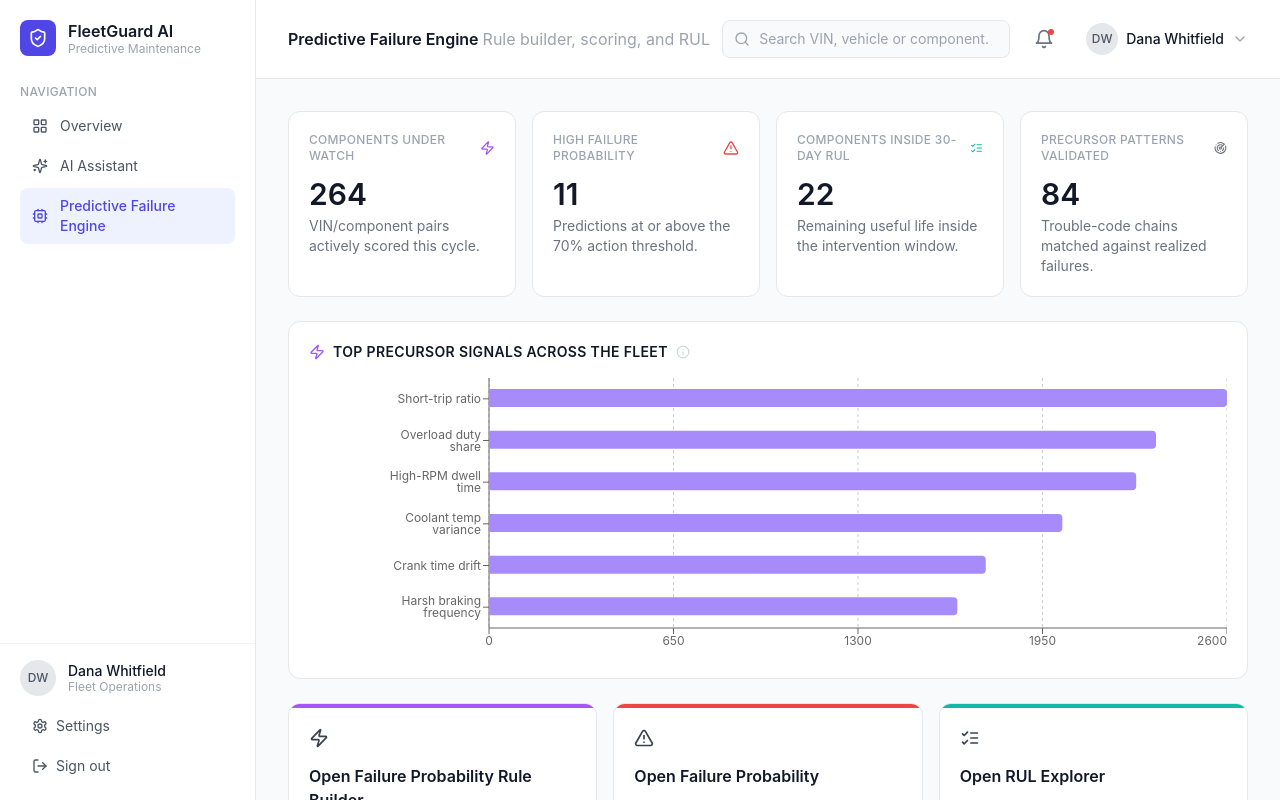
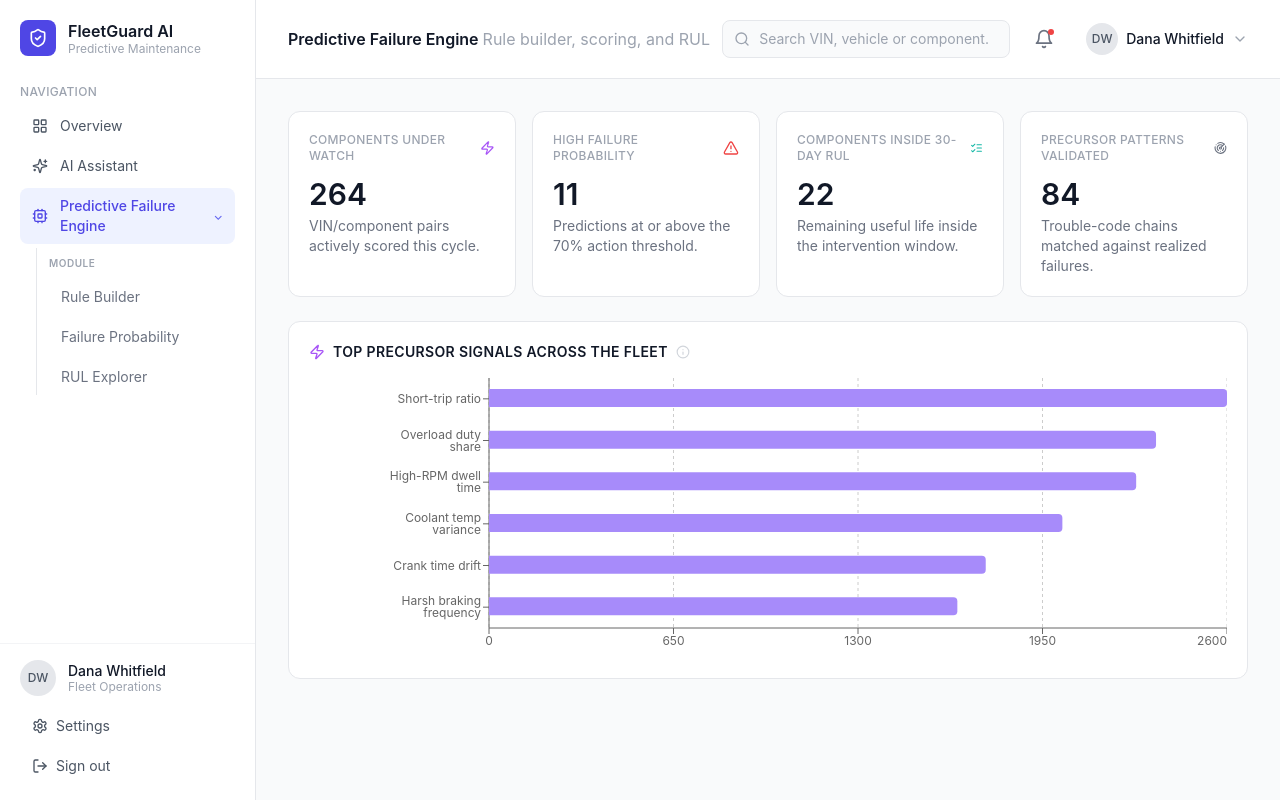
Before and after one commit to fathimaays26/FleetAI-frontend, a React (Vite) app in the folder frontend/: page /predictive-failure-engine in a window 1280 px wide. Shown: the top 800 px of the page. Built offline with nearby package versions, Linux system fonts and the light colour scheme.

Commit message:
feat: move PFE sub-navigation to sidebar

```diff
--- a/frontend/src/components/layout/Sidebar.jsx
+++ b/frontend/src/components/layout/Sidebar.jsx
@@ -1,13 +1,47 @@
-import { NavLink } from "react-router-dom";
-import { ShieldCheck, LayoutGrid, Sparkles, Cpu, Settings, LogOut } from "lucide-react";
+import { NavLink, useLocation } from "react-router-dom";
+import {
+  ShieldCheck,
+  LayoutGrid,
+  Sparkles,
+  Cpu,
+  Settings,
+  LogOut,
+} from "lucide-react";
 
 const navItems = [
   { to: "/", label: "Overview", icon: LayoutGrid },
   { to: "/ai-assistant", label: "AI Assistant", icon: Sparkles },
-  { to: "/predictive-failure-engine", label: "Predictive Failure Engine", icon: Cpu },
+  {
+    to: "/predictive-failure-engine",
+    label: "Predictive Failure Engine",
+    icon: Cpu,
+    isModule: true,
+  },
+];
+
+const predictiveSubItems = [
+    {
+    to: "/predictive-failure-engine/rule-builder",
+    label: "Rule Builder",
+  },
+    {
+    to: "/predictive-failure-engine/failure-probability",
+    label: "Failure Probability",
+  },
+
+  {
+    to: "/predictive-failure-engine/rul-explorer",
+    label: "RUL Explorer",
+  },
 ];
 
 export default function Sidebar() {
+  const location = useLocation();
+
+  // True when we are anywhere inside Predictive Failure Engine
+  const isPredictiveActive =
+    location.pathname.startsWith("/predictive-failure-engine");
+
   return (
     <aside className="w-64 h-screen bg-white border-r border-gray-200 flex flex-col shrink-0">
       {/* Logo */}
@@ -15,23 +49,37 @@ export default function Sidebar() {
         <div className="w-9 h-9 rounded-lg bg-indigo-600 flex items-center justify-center shrink-0">
           <ShieldCheck className="w-5 h-5 text-white" />
         </div>
+
         <div>
-          <div className="font-semibold text-gray-900 leading-tight">FleetGuard AI</div>
-          <div className="text-xs text-gray-400 leading-tight">Predictive Maintenance</div>
+          <div className="font-semibold text-gray-900 leading-tight">
+            FleetGuard AI
+          </div>
+          <div className="text-xs text-gray-400 leading-tight">
+            Predictive Maintenance
+          </div>
         </div>
       </div>
 
-      {/* Nav */}
+      {/* Navigation */}
       <div className="px-5 mt-2">
-        <div className="text-xs font-medium text-gray-400 tracking-wide mb-2">NAVIGATION</div>
+        <div className="text-xs font-medium text-gray-400 tracking-wide mb-2">
+          NAVIGATION
+        </div>
+
         <nav className="space-y-1">
-          {navItems.map(({ to, label, icon: Icon }) => (
+          {navItems.map(({ to, label, icon: Icon, isModule }) => {
+            const isActive = isModule
+              ? isPredictiveActive
+              : location.pathname === to;
+
+            return (
+              <div key={to}>
                 <NavLink
-              key={to}
                   to={to}
                   end={to === "/"}
-              className={({ isActive }) =>
-                `flex items-center gap-3 px-3 py-2 rounded-lg text-sm transition-colors ${
+                  className={
+                    `flex items-center gap-3 px-3 py-2 rounded-lg text-sm transition-colors ` +
+                    `${
                       isActive
                         ? "bg-indigo-50 text-indigo-600 font-medium"
                         : "text-gray-600 hover:bg-gray-50"
@@ -39,13 +87,53 @@ export default function Sidebar() {
                   }
                 >
                   <Icon className="w-4 h-4 shrink-0" />
+
+                  <span className="flex-1">{label}</span>
+
+                  {/* Arrow only when PFE is open */}
+                  {isModule && isPredictiveActive && (
+                    <span className="text-indigo-500 text-xs">⌄</span>
+                  )}
+
+                  {/* Arrow when PFE is closed */}
+                  {isModule && !isPredictiveActive && (
+                    <span className="text-gray-400 text-xs">›</span>
+                  )}
+                </NavLink>
+
+                {/* PFE sub-navigation */}
+                {isModule && isPredictiveActive && (
+                  <div className="mt-1 ml-4 pl-3 border-l border-gray-200">
+                    <div className="text-[10px] font-semibold text-gray-400 tracking-wider uppercase py-2">
+                      Module
+                    </div>
+
+                    <div className="space-y-1">
+                      {predictiveSubItems.map(({ to, label }) => (
+                        <NavLink
+                          key={to}
+                          to={to}
+                          className={({ isActive }) =>
+                            `block px-3 py-2 rounded-lg text-sm transition-colors ${
+                              isActive
+                                ? "bg-indigo-50 text-indigo-600 font-medium"
+                                : "text-gray-500 hover:bg-gray-50 hover:text-gray-700"
+                            }`
+                          }
+                        >
                           {label}
                         </NavLink>
                       ))}
+                    </div>
+                  </div>
+                )}
+              </div>
+            );
+          })}
         </nav>
       </div>
 
-      {/* Spacer pushes profile block to bottom */}
+      {/* Spacer */}
       <div className="flex-1" />
 
       {/* User + settings */}
@@ -54,17 +142,26 @@ export default function Sidebar() {
           <div className="w-9 h-9 rounded-full bg-gray-200 flex items-center justify-center text-xs font-medium text-gray-600 shrink-0">
             DW
           </div>
+
           <div>
-            <div className="text-sm font-medium text-gray-900 leading-tight">Dana Whitfield</div>
-            <div className="text-xs text-gray-400 leading-tight">Fleet Operations</div>
+            <div className="text-sm font-medium text-gray-900 leading-tight">
+              Dana Whitfield
+            </div>
+            <div className="text-xs text-gray-400 leading-tight">
+              Fleet Operations
             </div>
           </div>
+        </div>
+
         <div className="space-y-1">
           <button className="w-full flex items-center gap-2 px-3 py-2 rounded-lg text-sm text-gray-600 hover:bg-gray-50">
-            <Settings className="w-4 h-4" /> Settings
+            <Settings className="w-4 h-4" />
+            Settings
           </button>
+
           <button className="w-full flex items-center gap-2 px-3 py-2 rounded-lg text-sm text-gray-600 hover:bg-gray-50">
-            <LogOut className="w-4 h-4" /> Sign out
+            <LogOut className="w-4 h-4" />
+            Sign out
           </button>
         </div>
       </div>
--- a/frontend/src/views/PFEOverview.jsx
+++ b/frontend/src/views/PFEOverview.jsx
@@ -1,13 +1,9 @@
 import { Zap, AlertTriangle, ListChecks, Radar } from "lucide-react";
-import { useNavigate } from "react-router-dom";
 import PfeStatCard from "../components/pfe/PfeStatCard";
 import TopPrecursorChart from "../components/pfe/TopPrecursorChart";
-import ShortcutCard from "../components/pfe/ShortcutCard";
 import { pfeStats, topPrecursorSignals } from "../data/pfeMockData";
 
 export default function PFEOverview() {
-  const navigate = useNavigate();
-
   return (
     <div className="space-y-6">
       <div className="grid grid-cols-4 gap-4">
@@ -18,6 +14,7 @@ export default function PFEOverview() {
           value={pfeStats.componentsUnderWatch}
           description="VIN/component pairs actively scored this cycle."
         />
+
         <PfeStatCard
           icon={AlertTriangle}
           accent="text-red-500"
@@ -25,6 +22,7 @@ export default function PFEOverview() {
           value={pfeStats.highFailureProbability}
           description="Predictions at or above the 70% action threshold."
         />
+
         <PfeStatCard
           icon={ListChecks}
           accent="text-teal-500"
@@ -32,6 +30,7 @@ export default function PFEOverview() {
           value={pfeStats.componentsInside30DayRUL}
           description="Remaining useful life inside the intervention window."
         />
+
         <PfeStatCard
           icon={Radar}
           accent="text-gray-500"
@@ -42,32 +41,6 @@ export default function PFEOverview() {
       </div>
 
       <TopPrecursorChart data={topPrecursorSignals} />
-
-      <div className="grid grid-cols-3 gap-4">
-        <ShortcutCard
-          icon={Zap}
-          accent="purple"
-          title="Open Failure Probability Rule Builder"
-          description="VoltIQ-style guided flow: select a failed part, review its fleet history, correlate telematics signals, and deploy a Failure Probability Calculation Rule."
-          onOpen={() => navigate("/predictive-failure-engine/rule-builder")}
-        />
-        <ShortcutCard
-          icon={AlertTriangle}
-          accent="red"
-          title="Open Failure Probability"
-          description="Ranked by VIN — pick a vehicle, then check the failure probability of every part tracked on it, with the precursor signals driving each score."
-          onOpen={() =>
-            navigate("/predictive-failure-engine/failure-probability")
-          }
-        />
-        <ShortcutCard
-          icon={ListChecks}
-          accent="teal"
-          title="Open RUL Explorer"
-          description="Ranked by VIN — pick a vehicle, then check the remaining useful life of every part tracked on it, with the degradation curve behind each estimate."
-          onOpen={() => navigate("/predictive-failure-engine/rul-explorer")}
-        />
-      </div>
     </div>
   );
 }
```
Lines whose indentation alone changed are shown as unchanged.
